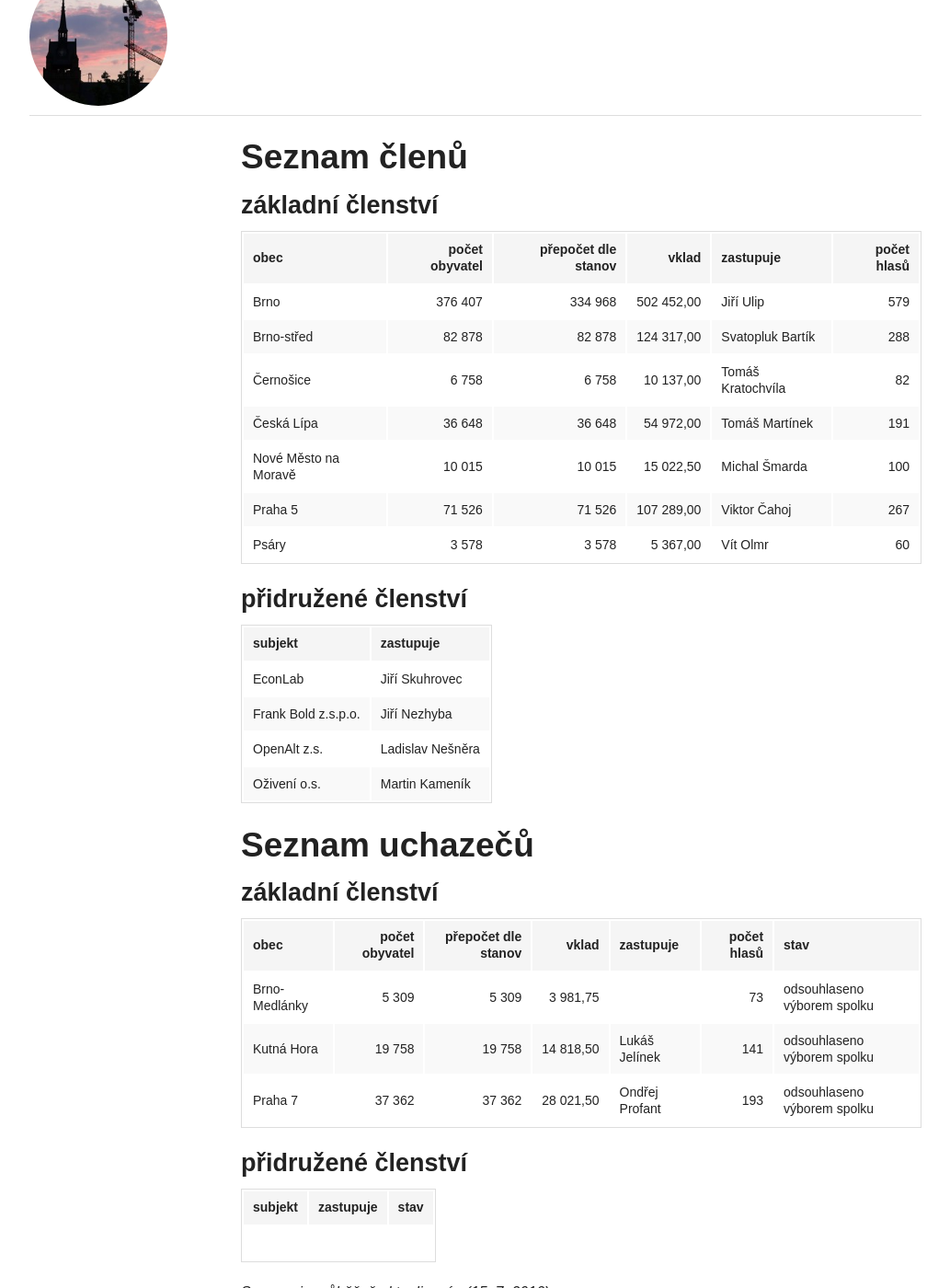
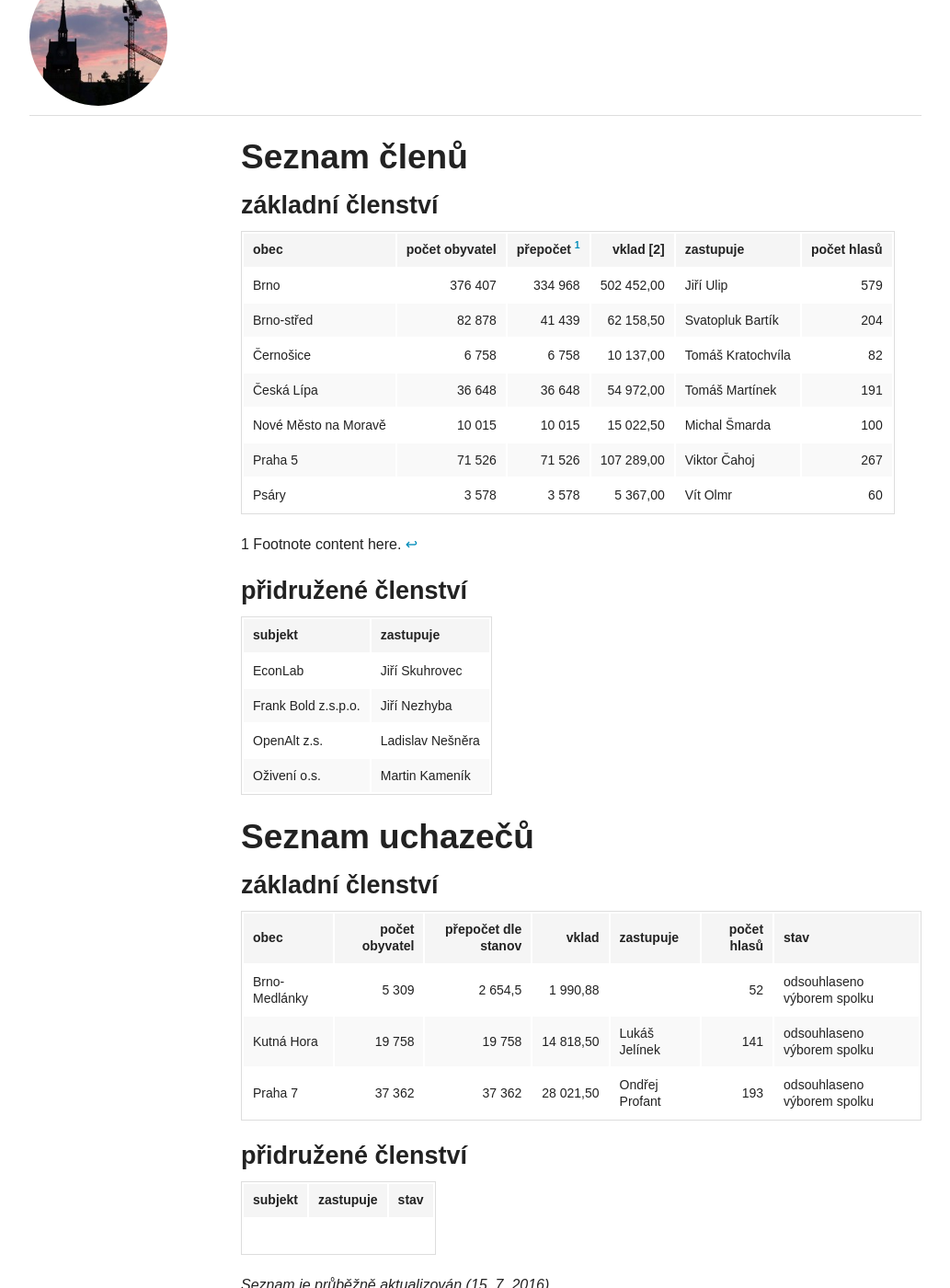
Before and after one commit to otevrenamesta/otevrenamesta.github.io, a Jekyll site: the page built from pages/clenstvi_new.md, in a window 1280 px wide and 1400 px high, scrolled down 443 px. Shown: the whole window at 92% size, without its empty margins (123-1156 px from the left). Built offline with Jekyll 4.4.1, drawn with Linux system fonts in a browser that asks for light colours; nearby versions of some CDN libraries; library files that are not in the unit come from our copies.

Commit message:
Update clenstvi_new.md

```diff
--- a/pages/clenstvi_new.md
+++ b/pages/clenstvi_new.md
@@ -22,15 +22,17 @@ image:
 
 ### základní členství
 
-obec | počet obyvatel | přepočet dle stanov | vklad | zastupuje | počet hlasů
+obec | počet obyvatel | přepočet <sup id="a1">[1](#f1)</sup> | vklad [2] | zastupuje | počet hlasů
 --- | ---:| ---:| ---:| --- | ---:
 Brno | 376 407 | 334 968 | 502 452,00 | Jiří Ulip | 579
-Brno-střed | 82 878 | 82 878 | 124 317,00 | Svatopluk Bartík | 288
+Brno-střed | 82 878 | 41 439 | 62 158,50 | Svatopluk Bartík | 204
 Černošice | 6 758 | 6 758 | 10 137,00 | Tomáš Kratochvíla | 82
 Česká Lípa | 36 648 | 36 648 | 54 972,00 | Tomáš Martínek | 191
 Nové Město na Moravě | 10 015 | 10 015 | 15 022,50 | Michal Šmarda | 100
 Praha 5 | 71 526 | 71 526 | 107 289,00 | Viktor Čahoj | 267
 Psáry | 3 578 | 3 578 | 5 367,00 | Vít Olmr | 60
+
+<span id="f1">1</span> Footnote content here. [↩](#a1)
 
 ### přidružené členství
 
@@ -47,7 +49,7 @@ Oživení o.s. | Martin Kameník
 
 obec | počet obyvatel | přepočet dle stanov | vklad | zastupuje | počet hlasů | stav
 --- | ---:| ---:| ---:| --- | ---:| ---
-Brno-Medlánky | 5 309 | 5 309 | 3 981,75 |  | 73 | odsouhlaseno výborem spolku
+Brno-Medlánky | 5 309 | 2 654,5 | 1 990,88 |  | 52 | odsouhlaseno výborem spolku
 Kutná Hora | 19 758 | 19 758 | 14 818,50 | Lukáš Jelínek | 141 | odsouhlaseno výborem spolku
 Praha 7 | 37 362 | 37 362 | 28 021,50 | Ondřej Profant | 193 | odsouhlaseno výborem spolku
 
```
